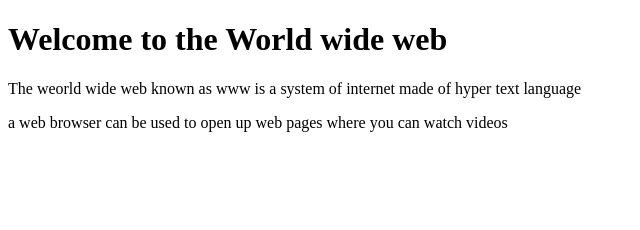
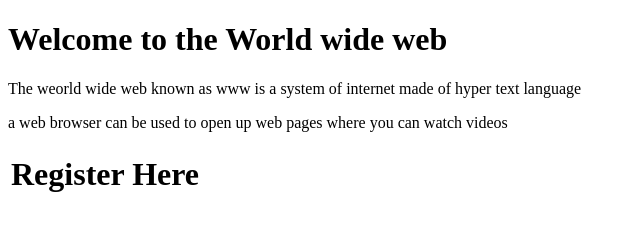
Before and after one commit to cse23-080/Hello-World, a plain HTML site: page activity1.html in a window 1280 px wide. Shown: the whole page, without its empty margins (0-640 px from the left). Drawn offline with Linux system fonts and the light colour scheme.

Commit message:
Update activity1.html

```diff
--- a/activity1.html
+++ b/activity1.html
@@ -4,6 +4,14 @@
     <title>Web Activity1</title>
   </head>
   <body>
+    <form>
+<table border="0">
+<tr>
+<td width="100%" colspan="4">
+    <p align="center"><h1>Register Here</h1>
+ </td>
+</tr>
+ <tr>
     <h1>Welcome to the World wide web</h1>
     <p>The weorld wide web known as www is a system of internet made of hyper text language</p>
     <p2>a web browser can be used to open up web pages where you can watch videos</p2>
```
